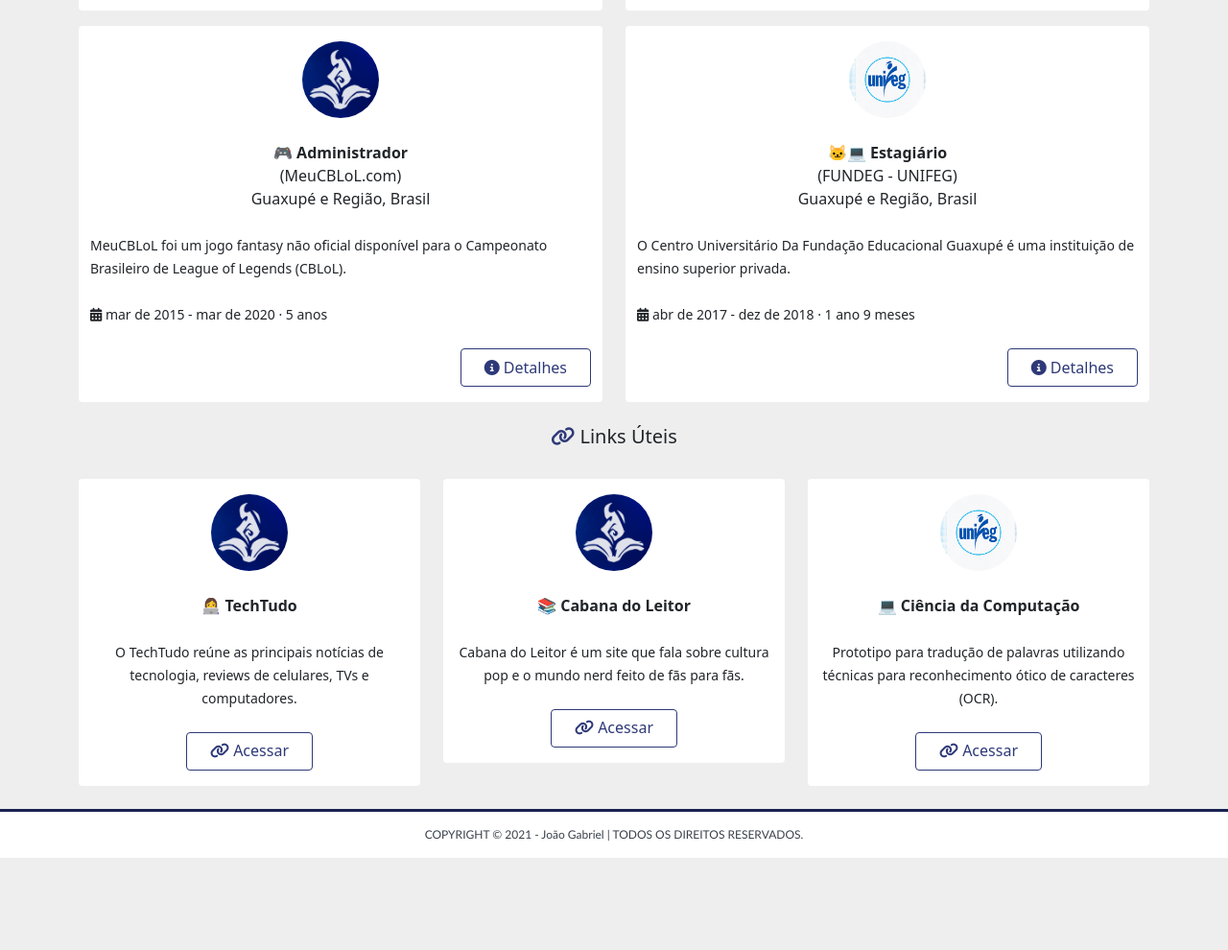
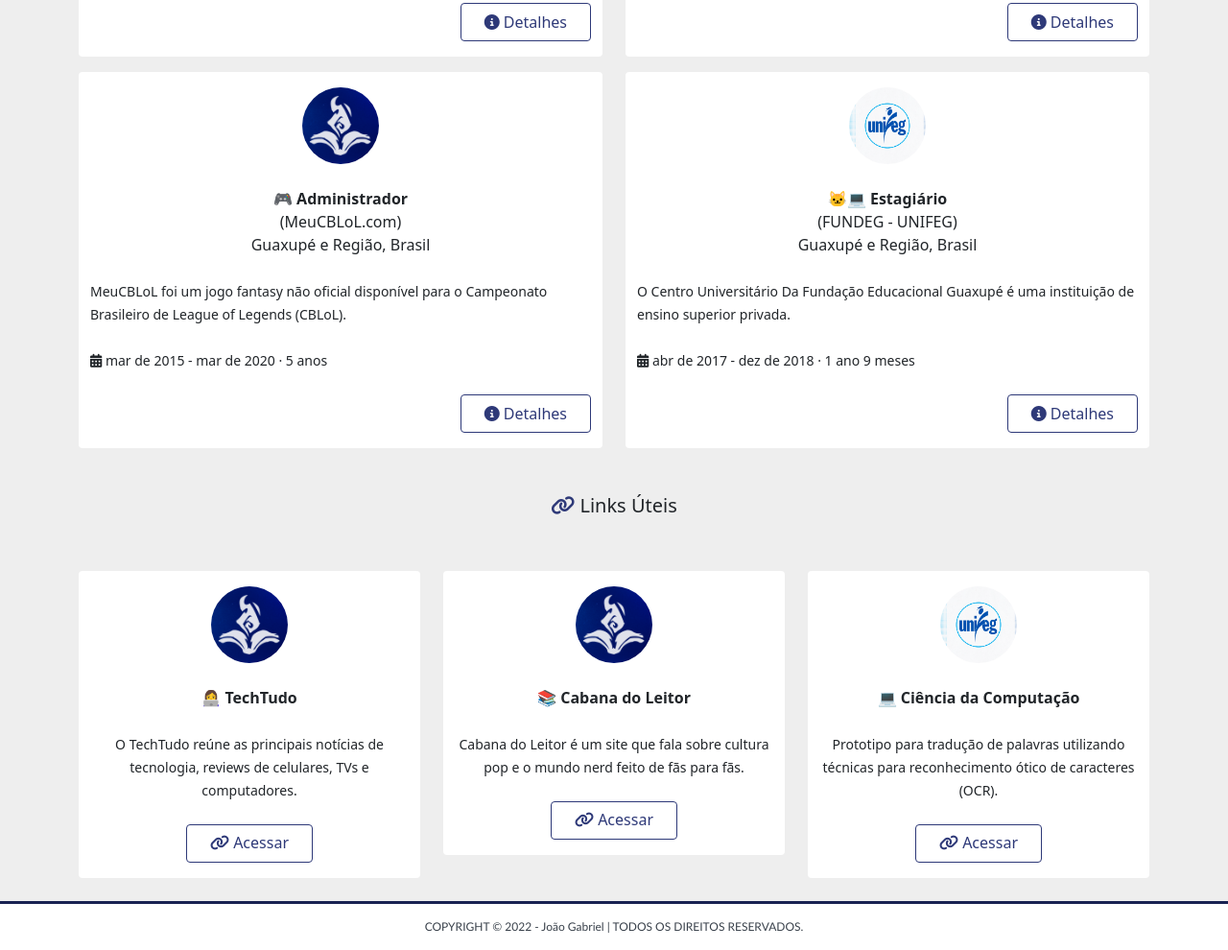
Before and after one commit to joaogg/joaogg.github.io, a plain HTML site: page index.html in a window 1280 px wide. Shown: the part 1001-1991 px from the top of the page at 96% size. Before the commit the page ends 1895 px from the top, so only its background shows below. Drawn offline with nearby package versions, Linux system fonts and the light colour scheme.

Commit message:
Update index.html

```diff
--- a/index.html
+++ b/index.html
@@ -189,7 +189,9 @@ body{
 
 		<div class="col-lg-12 mt-4 mb-2">
 			<center>
+				<br>
                 <h5><i class="fa-regular fa-handshake" style="color: #2e3978;"></i> Experiências Profissionais</h5>
+				<br>
 			</center>
 		</div>
 
@@ -427,7 +429,9 @@ body{
 
 		<div class="col-lg-12 mt-4 mb-2">
 			<center>
+				<br>
                 <h5><i class="fa-solid fa-link" style="color: #2e3978;"></i> Links Úteis</h5>
+				<br>
 			</center>
 		</div>
 
@@ -515,7 +519,7 @@ body{
                 border-color: #182252;">
         <div class="container text-center" style="padding-top: 0px;">
             <div class="col-md-12">
-                <div style="font-size: 12px;color: #39414b;">COPYRIGHT © 2021 - João Gabriel | TODOS OS DIREITOS
+                <div style="font-size: 12px;color: #39414b;">COPYRIGHT © 2022 - João Gabriel | TODOS OS DIREITOS
                     RESERVADOS.</div>
             </div>
         </div>
```
